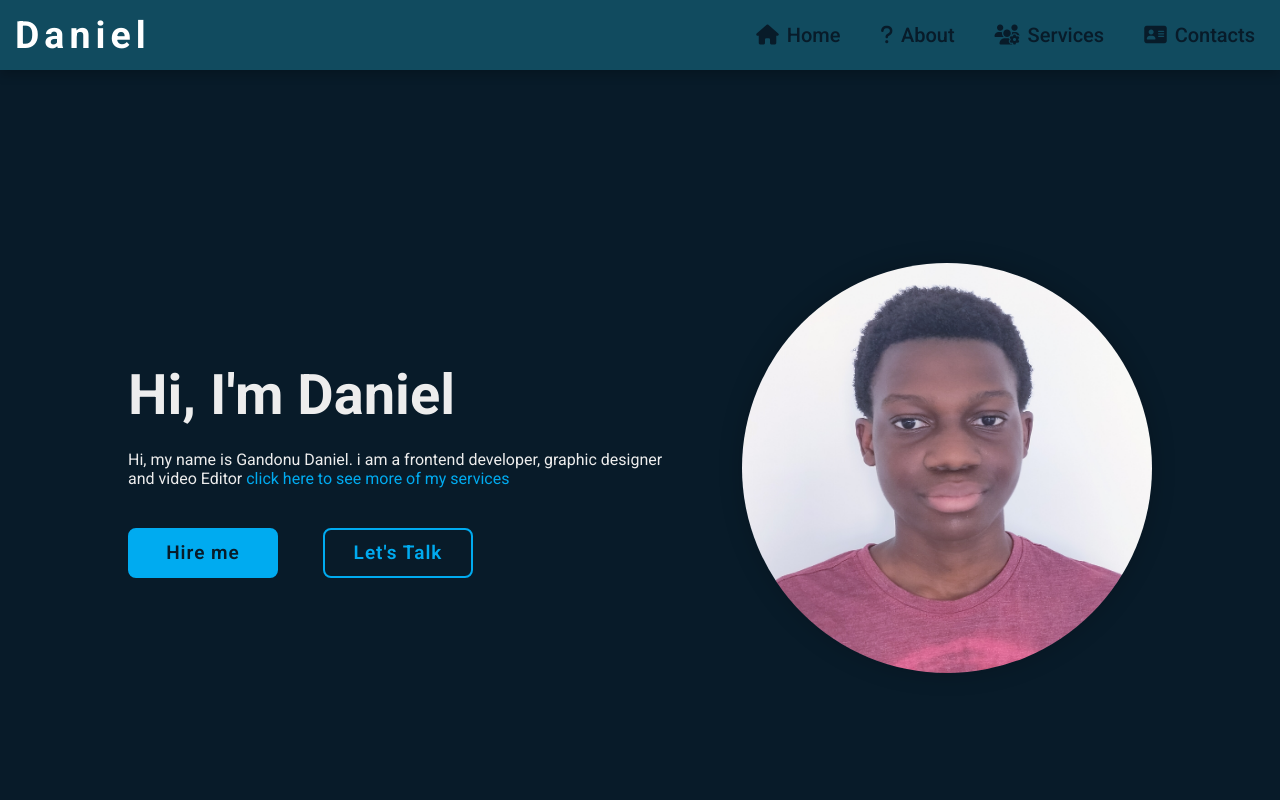
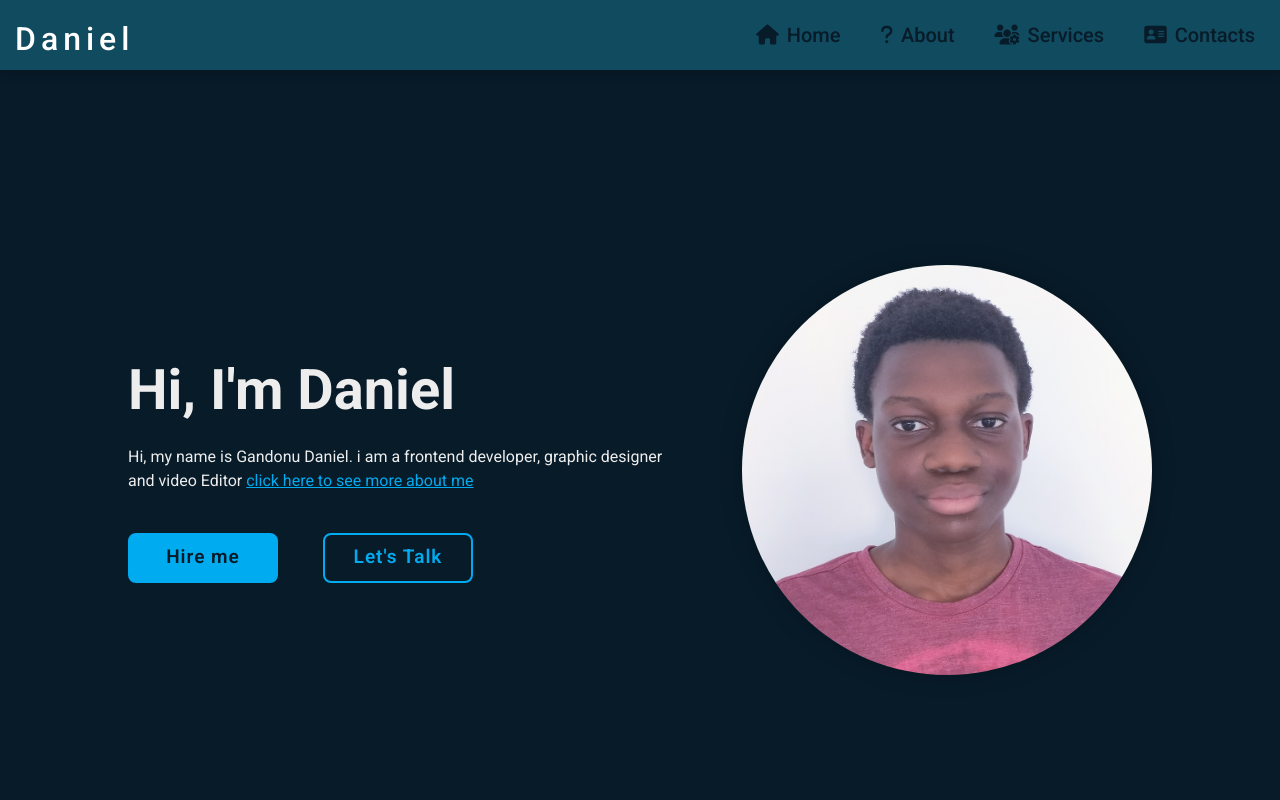
Before and after one commit to ASHURA-21/Portfolio, a plain HTML site: page index.html in a window 1280 px wide. Shown: the top 800 px of the page. Drawn offline with nearby package versions, Linux system fonts and the light colour scheme.

Commit message:
portfolio commit

```diff
--- a/form.js
+++ b/form.js
@@ -20,6 +20,7 @@ function save(){
       date: eight,
       terms: nine
     }
+    // data.push(first)
 
 
     let data_string = JSON.stringify(data);
--- a/index.html
+++ b/index.html
@@ -4,12 +4,13 @@
     <meta charset="UTF-8">
     <meta name="viewport" content="width=device-width, initial-scale=1.0">
     <title>My Portfolio</title>
+    <link href="https://cdn.jsdelivr.net/npm/bootstrap@5.3.3/dist/css/bootstrap.min.css" rel="stylesheet" integrity="sha384-QWTKZyjpPEjISv5WaRU9OFeRpok6YctnYmDr5pNlyT2bRjXh0JMhjY6hW+ALEwIH" crossorigin="anonymous">
+    <script defer src="https://cdn.jsdelivr.net/npm/bootstrap@5.3.3/dist/js/bootstrap.bundle.min.js" integrity="sha384-YvpcrYf0tY3lHB60NNkmXc5s9fDVZLESaAA55NDzOxhy9GkcIdslK1eN7N6jIeHz" crossorigin="anonymous"></script>
+    <script src="https://kit.fontawesome.com/877de5105f.js" crossorigin="anonymous"></script>
     <link rel="stylesheet" href="folio.css">
-
-    <script src="https://kit.fontawesome.com/877de5105f.js" crossorigin="anonymous"></script>
 </head>
 <body>
-    <header class="container">
+    <header class="col-12">
         <div class="navbar">
             <a href="index.html" class="logo"><h2>Daniel</h2></a>
             <ul>
@@ -25,7 +26,7 @@
         <div class="home-content">
             <h1>Hi, I'm Daniel</h1>
             <p>Hi, my name is Gandonu Daniel. i am a frontend developer, graphic designer and video Editor
-                <a href="#services">click here to see more of my services</a>
+                <a href="#about">click here to see more about me</a>
             </p>
             <div class="btn-box">
                 <a href="form.html">Hire me</a>
@@ -90,6 +91,7 @@
             <a href="https://x.com/ASHURA425565192" target="_blank"><i class="fa-brands fa-x-twitter"></i></a>
             <a href="https://www.instagram.com/weirdintrovertkid/" target="_blank"><i class="fa-brands fa-instagram"></i></a>
             <a href="https://github.com/ASHURA-21" target="_blank"><i class="fa-brands fa-github"></i></a>
+            <a href="mailto:folajimigandonu@gmail.com"><i class="fa-solid fa-envelope"></i></a>
         </div>
 
         <ul class="list">
```
